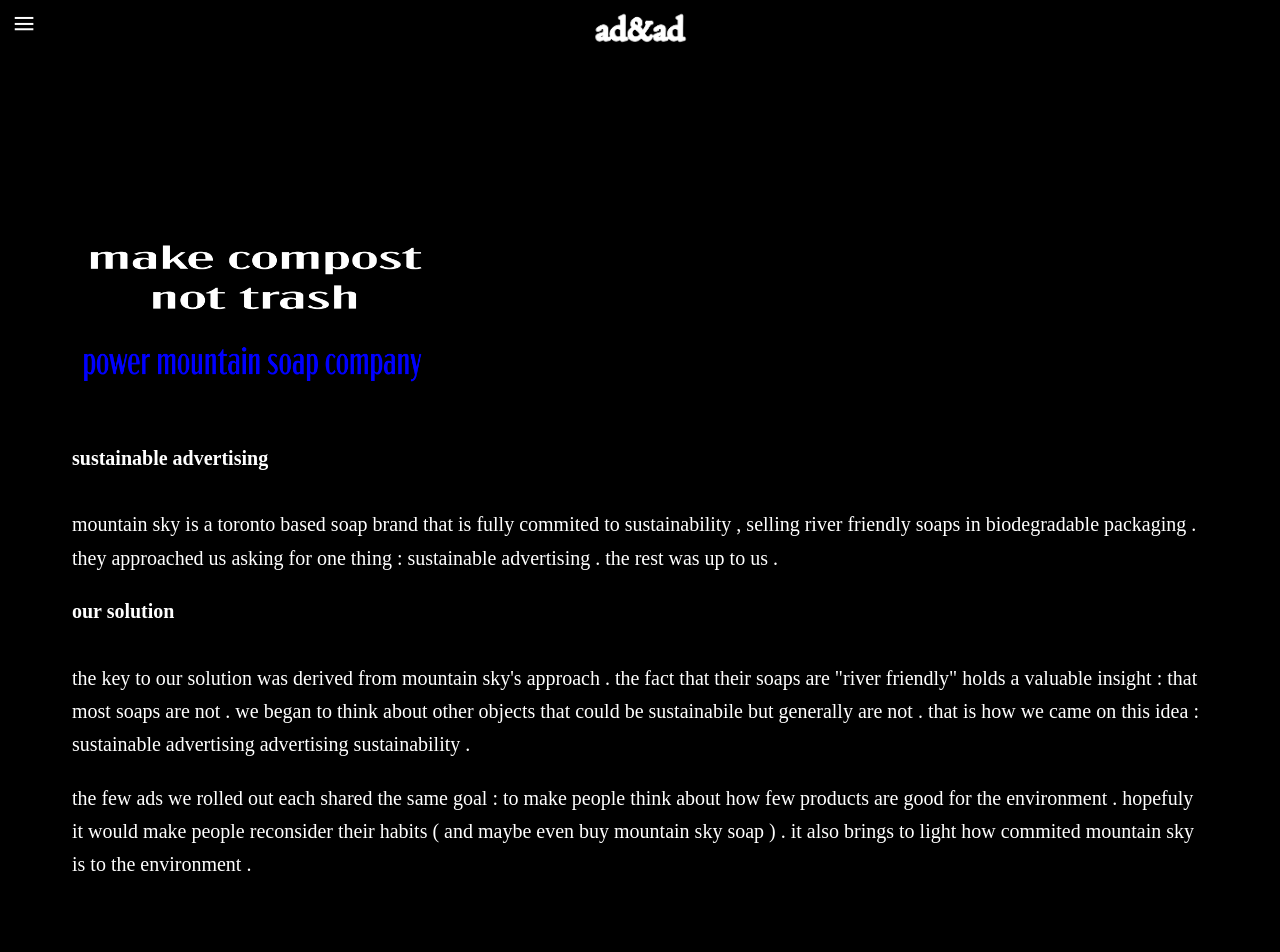
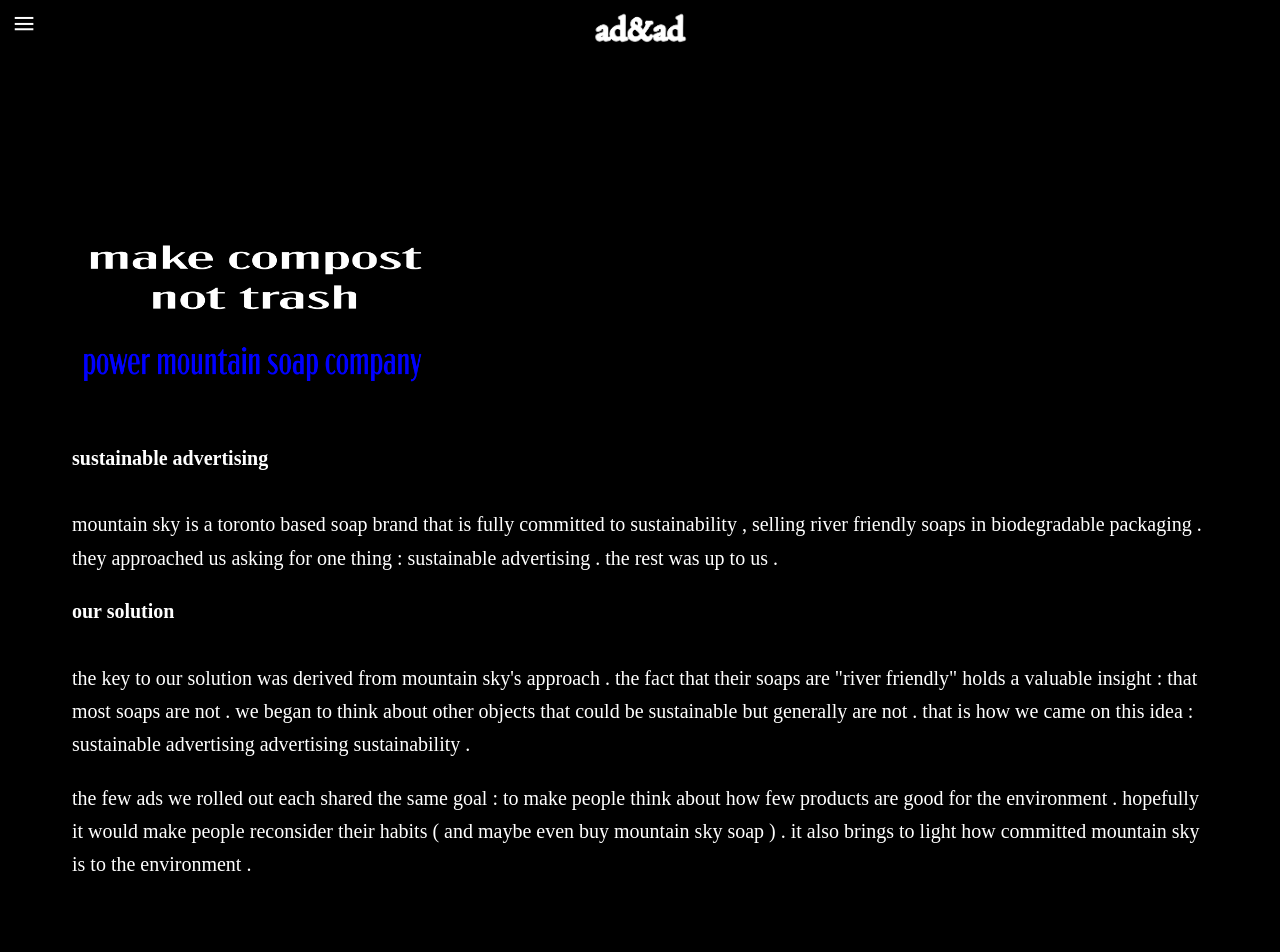
Before and after one commit to unreadying/adandad, a plain HTML site: page work/ms.html in a window 1280 px wide. Shown: the top 952 px of the page. Drawn offline with Linux system fonts and the light colour scheme.

Commit message:
Add files via upload

```diff
--- a/work/ms.html
+++ b/work/ms.html
@@ -29,25 +29,17 @@
             <img class="titleimg" src="ms1.png"><br>
 
             <b>sustainable advertising</b><br><br>
-            mountain sky is a toronto based soap brand that is fully commited to sustainability ,
-            selling river friendly soaps in biodegradable packaging .
-            they approached us asking for one thing : sustainable advertising . the rest was up to us .
+            mountain sky is a toronto based soap brand that is fully committed to sustainability , selling river friendly soaps in biodegradable packaging . they approached us asking for one thing : sustainable advertising . the rest was up to us .
         </p>
 
             <p class = "bodytext">
                 <b>our solution</b><br><br>
-                the key to our solution was derived from mountain sky's approach .
-                the fact that their soaps are "river friendly" holds a valuable insight : that most soaps are not .
-                we began to think about other objects that could be sustainabile but generally are not . that is how we came on this idea :
-                sustainable advertising advertising sustainability .
+                the key to our solution was derived from mountain sky's approach . the fact that their soaps are "river friendly" holds a valuable insight : that most soaps are not . we began to think about other objects that could be sustainable but generally are not . that is how we came on this idea : sustainable advertising advertising sustainability .
                 <br>
 
             </p>
 
-        <p class="bodytext">the few ads we rolled out each shared the same goal :
-            to make people think about how few products are good for the environment .
-            hopefuly it would make people reconsider their habits ( and maybe even buy mountain sky soap ) .
-            it also brings to light how commited mountain sky is to the environment .
+        <p class="bodytext">the few ads we rolled out each shared the same goal : to make people think about how few products are good for the environment . hopefully it would make people reconsider their habits ( and maybe even buy mountain sky soap ) . it also brings to light how committed mountain sky is to the environment .
         </p>
             <br>
             <br>
@@ -73,7 +65,7 @@
 
         </div>
 
-        <p class="bodytext"><i>while mountain sky is a real brand (buy their soap!) this project is a hypothetical sollution . blame Anthony Kerr for assigning us this hypotheical challenge .
+        <p class="bodytext"><i>while mountain sky is a real brand (buy their soap!) this project is a hypothetical solution . blame Anthony Kerr for assigning us this hypothetical challenge .
         </i></p>
 
         </div>
```
Also changed, not shown: work/wc.html (+2 -2 lines), work/yn.html (+6 -6 lines).
